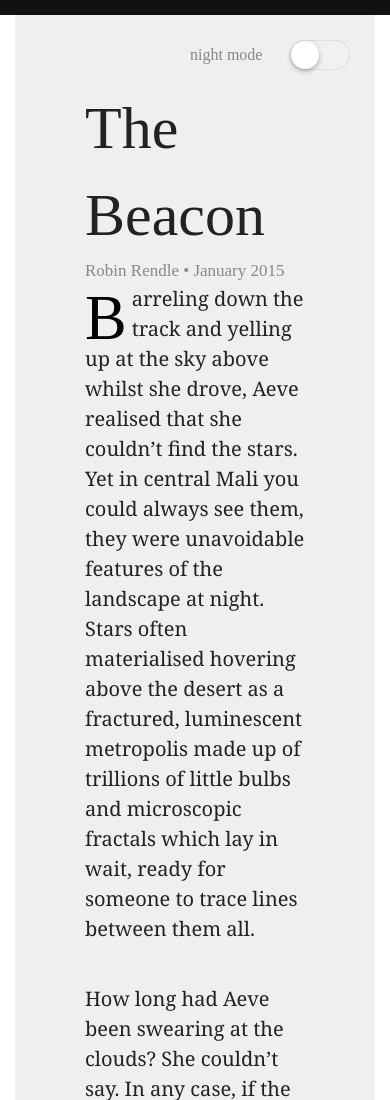
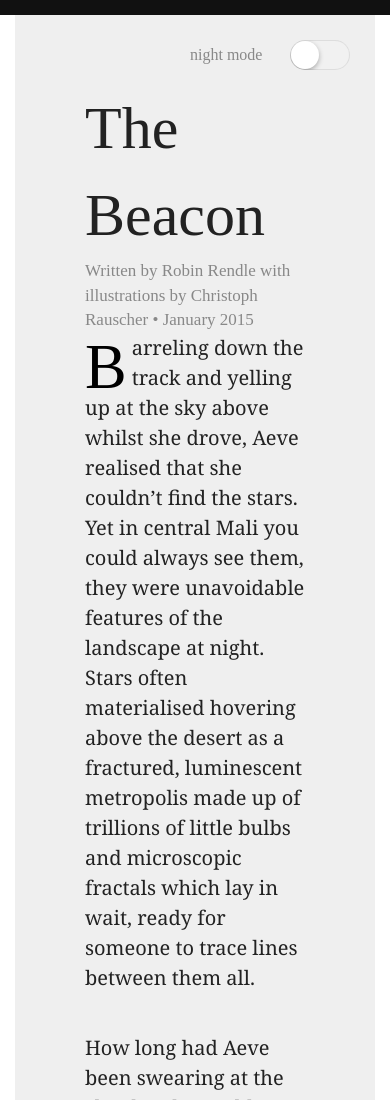
Before and after one commit to robinrendle/aeve, a website: page index.html in a window 390 px wide. Shown: the top 1100 px of the page. Drawn offline with nearby package versions, Linux system fonts and the light colour scheme; files that its build step writes are made by us from their sources; a web font is replaced by a local one.

Commit message:
markup fixes on the article page

```diff
--- a/index.html
+++ b/index.html
@@ -14,13 +14,13 @@
 
 </head>
 <body>
-    <div class="Container Container-light" data-nightMode>
+    <div class="Container Container-light" data-nightmode>
         <h1>The Beacon</h1>
-        <h2 class="Heading-sub">Robin Rendle • January 2015</h2>
+        <h2 class="Heading-sub">Written by Robin Rendle with illustrations by Christoph Rauscher • January 2015</h2>
 
             <div class="NightToggler">
-                <input id="cmn-toggle" class="NightToggler-element cmn-toggle cmn-toggle-round" type="checkbox">
-                <label for="cmn-toggle" class="NightToggler-label">Night mode</label>
+                <input id="cmn-toggle" class="NightToggler-element cmn-toggle cmn-toggle" type="checkbox">
+                <label for="cmn-toggle" class="u-hideText NightToggler-label">Night mode</label>
             </div>
 
         <div class="Longform">
```
